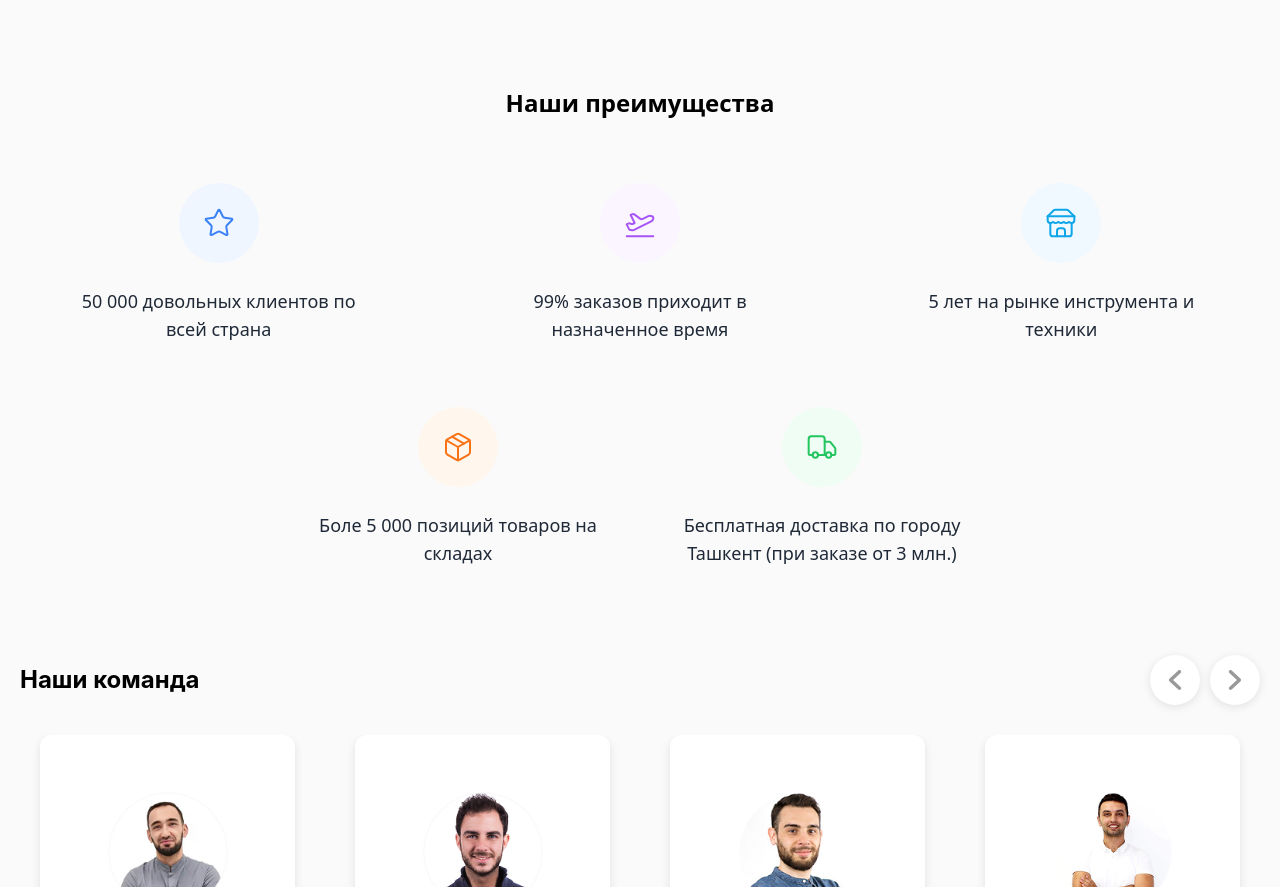
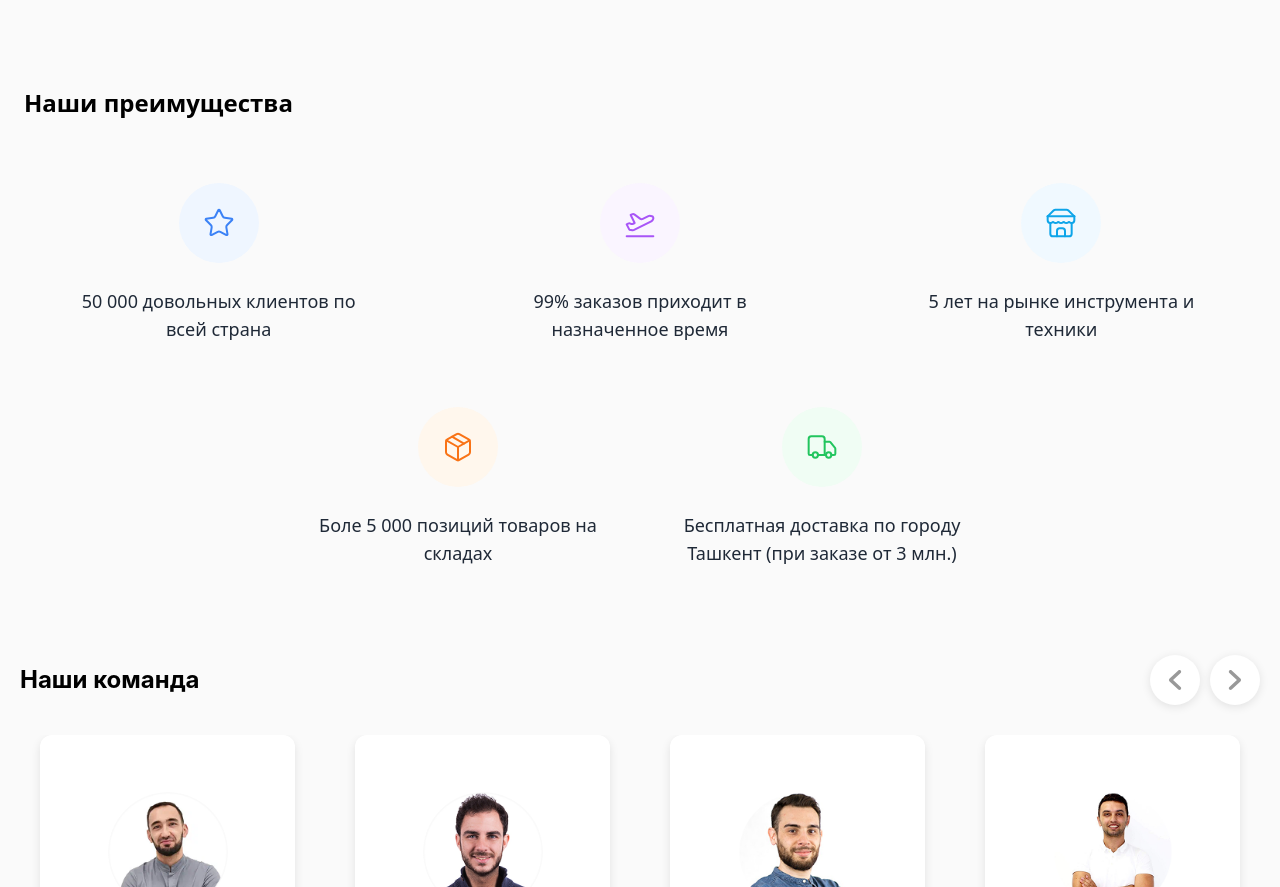
Before and after one commit to Salohiddin0/TeploDomReact, a React (Vite) app: page / in a window 1280 px wide. Shown: the part 2356-3243 px from the top of the page. Built offline with nearby package versions, Linux system fonts and the light colour scheme; data requests are answered from the project's data file.

Commit message:
advantages title fixed

```diff
--- a/src/components/Advantages.jsx
+++ b/src/components/Advantages.jsx
@@ -37,7 +37,7 @@ export default function AdvantagesSection () {
   return (
     <section className='py-12 px-4 md:px-6'>
       <div className='max-w-7xl mx-auto'>
-        <h2 className='text-2xl font-bold mb-16 text-center'>
+        <h2 className='text-2xl font-bold mb-16'>
           Наши преимущества
         </h2>
 
--- a/src/pages/Contact.jsx
+++ b/src/pages/Contact.jsx
@@ -302,13 +302,14 @@ export default function Contact () {
                   required
                 />
               </div>
-
-              <button
-                type='submit'
-                className='w-full bg-orange-400 text-white py-2 px-4 rounded-md hover:bg-orange-500 transition-colors'
-              >
-                Отправить
-              </button>
+              <div className='flex justify-end sm:justify-start'>
+                <button
+                  type='submit'
+                  className='bg-orange-400 text-white py-2 px-4 rounded-md hover:bg-orange-500 transition-colors'
+                >
+                  Отправить
+                </button>
+              </div>
             </form>
           </div>
 
```
